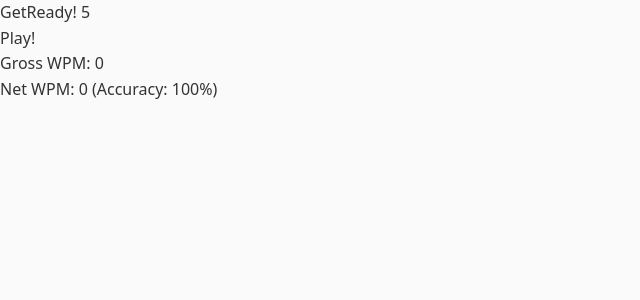
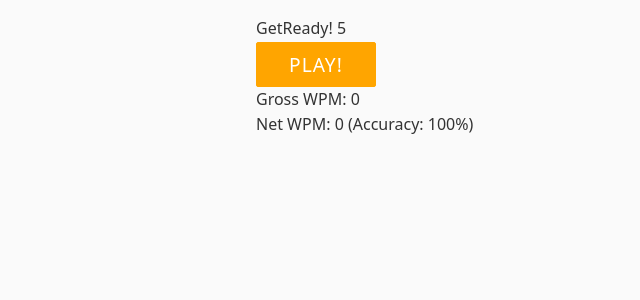
Before and after one commit to zum281/speedtype, a Next.js app: page / in a window 1280 px wide. Shown: the top 300 px of the page, without its empty margins (0-640 px from the left). Built offline with nearby package versions, Linux system fonts and the light colour scheme.

Commit message:
feat: styled button

```diff
--- a/src/components/ui/Button/Button.tsx
+++ b/src/components/ui/Button/Button.tsx
@@ -10,7 +10,24 @@ interface Props extends ButtonHTMLAttributes<HTMLButtonElement> {
 	children: ReactNode;
 }
 
-const Btn = styled.button``;
+const Btn = styled.button`
+	border: 1px solid orange;
+	border-radius: 2px;
+	padding: 0.5rem 1rem;
+	min-width: 120px;
+	background: orange;
+	color: white;
+	font-size: 1.2rem;
+	font-weight: 500;
+	text-transform: uppercase;
+	letter-spacing: 1px;
+	transition: all 0.3s ease-in-out;
+
+	&:hover {
+		background: #ffc107;
+		border-color: #ffc107;
+	}
+`;
 
 export const Button: FC<Props> = ({ children, ...props }) => {
 	return <Btn {...props}>{children}</Btn>;
--- a/src/pages/index.tsx
+++ b/src/pages/index.tsx
@@ -3,6 +3,7 @@ import { Game } from "@components/Game";
 import { Timer } from "../components/Timer";
 import { useGameContext } from "../context/GameContext";
 import { Results } from "../components/Results";
+import { Button } from "../components/ui/Button";
 
 export const Home: FC = () => {
 	const { playing, startGame } = useGameContext();
@@ -11,7 +12,7 @@ export const Home: FC = () => {
 		<>
 			<Timer />
 			<Game />
-			{!playing && <button onClick={startGame}>Play!</button>}
+			{!playing && <Button onClick={startGame}>Play!</Button>}
 			<Results />
 		</>
 	);
--- a/src/style/Global.tsx
+++ b/src/style/Global.tsx
@@ -19,6 +19,12 @@ export const GlobalStyles = () => {
 			color: #333;
 		}
 
+		body {
+			max-width: 800px;
+			margin: 0 auto;
+			padding: clamp(0.5rem, 1rem, 1.5rem);
+		}
+
 		button {
 			border: none;
 			margin: 0;
@@ -32,6 +38,7 @@ export const GlobalStyles = () => {
 			-webkit-appearance: none;
 			-moz-appearance: none;
 			appearance: none;
+			cursor: pointer;
 		}
 
 		a {
```
